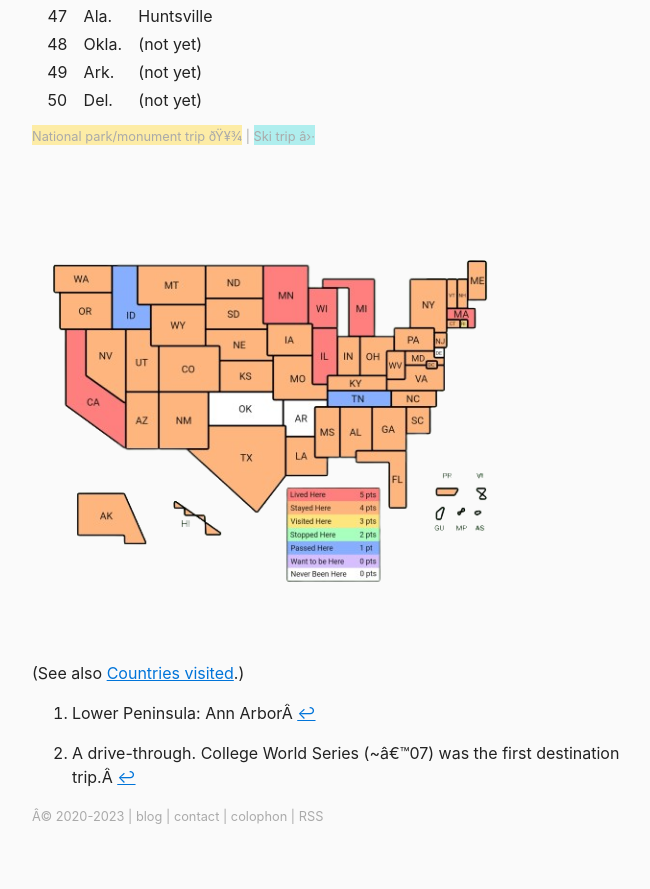
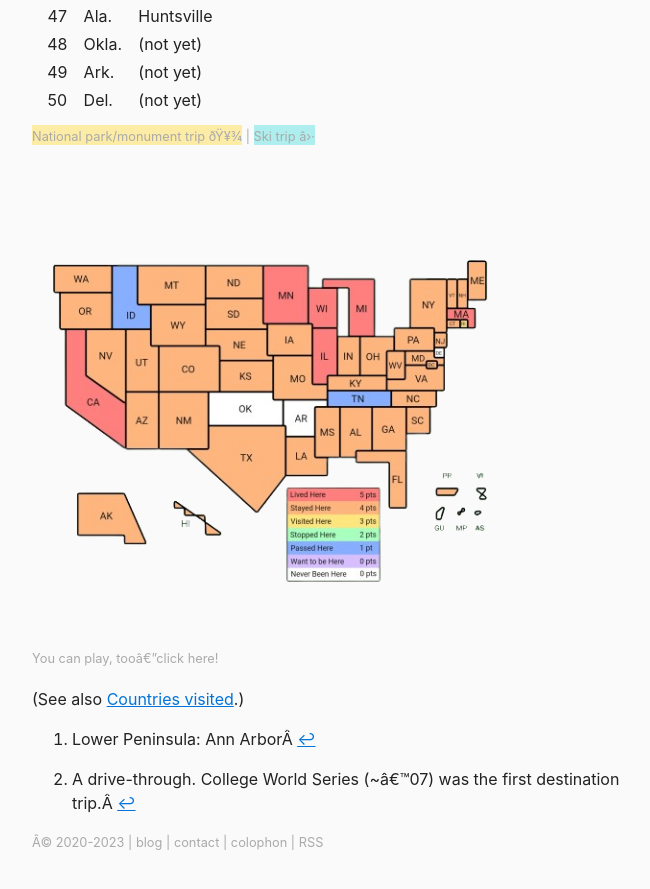
Before and after one commit to berensp/berensp.github.io, a Jekyll site: the page built from pages/places/states.md, in a window 1280 px wide and 900 px high, scrolled down 1442 px. Shown: the top 889 px of the window, without its empty margins (288-938 px from the left). Built offline with Jekyll 4.4.1, drawn with Linux system fonts in a browser that asks for light colours; a script that is not in the unit is left out.

Commit message:
Update states.md

```diff
--- a/pages/places/states.md
+++ b/pages/places/states.md
@@ -62,5 +62,6 @@ description: Just three to go
 <mark><span class="muted small">National park/monument trip 🥾</span></mark><span class="muted small"> | </span><mark_paleturquoise><span class="muted small">Ski trip ⛷</span></mark_paleturquoise>
 
 ![states level 195](/assets/images/pmb.states.level195.nobg.20231125.png)
+<span class="muted small">You can play, too—</span><a class="muted small" href="https://tenpages.github.io/us-level/us.html" target="_blank">click here!</a>
 
 (See also [Countries visited](/countries/).)
```
